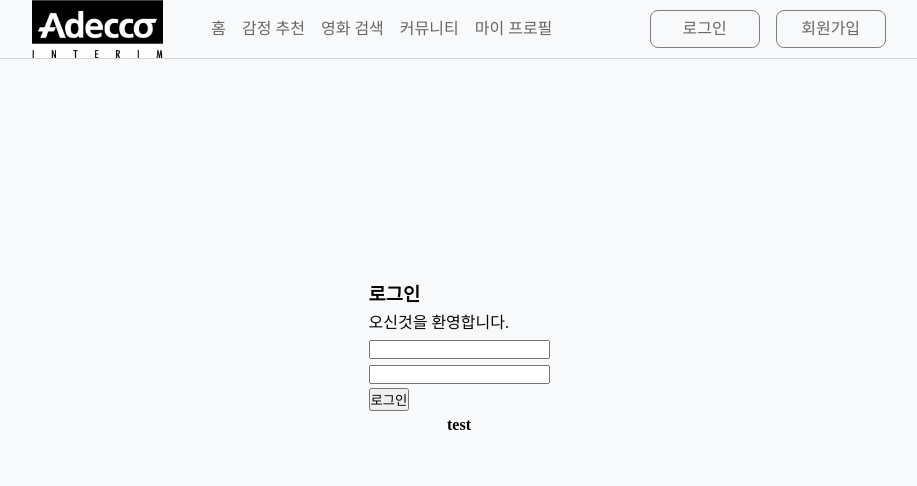
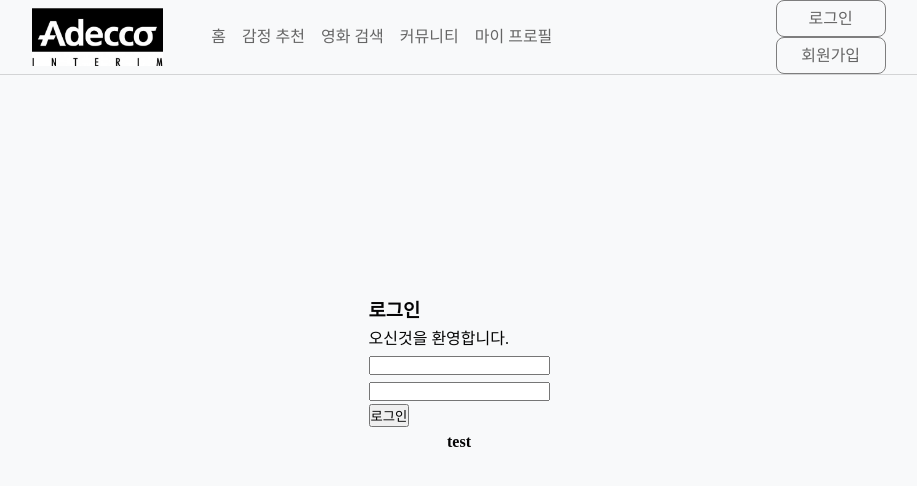
Before and after one commit to kim13245/SSAFY_MovieProject, a Vue app in the folder movie-project/: page /Login in a window 1280 px wide. Shown: the top 486 px of the page, without its empty margins (181-1098 px from the left). Built offline with nearby package versions, Linux system fonts and the light colour scheme.

Commit message:
[woo-login-nav] 로그인 로그아웃 버튼 생성

```diff
--- a/movie-project/src/components/Nav.vue
+++ b/movie-project/src/components/Nav.vue
@@ -26,11 +26,18 @@
                 </li>
                 <!-- li_center를 끝으로 이동 -->
                 <li class="li_center">
-                    <div class="button">
-                        <RouterLink :to="{name:'login'}">로그인</RouterLink>
+                    <div v-if="!isLoggedIn">
+                        <div class="button">
+                            <RouterLink :to="{name:'login'}">로그인</RouterLink>
+                        </div>
+                        <div class="button SignUp">
+                            <a href="">회원가입</a>
+                        </div>
                     </div>
-                    <div class="button SignUp">
-                        <a href="">회원가입</a>
+                    <div v-else>
+                        <div class="button">
+                            <RouterLink :to="{name:'login'}">로그아웃</RouterLink>
+                        </div>
                     </div>
                 </li>
             </ul>
@@ -39,7 +46,30 @@
 </template>
 
 <script setup>
+import { useMovieStore } from '@/stores/movie';
+import { onMounted,ref,computed } from 'vue';
 import { RouterLink, RouterView } from 'vue-router';
+import axios from 'axios';
+const store = useMovieStore()
+
+// 로그인 상태 체크!
+// 페이지 로드 시 로그인 상태 확인
+const isLoggedIn = computed(() => !!store.Token)
+
+// 로그아웃
+const logout = function() {
+    axios ({
+        method:'delete',
+        url:'http://127.0.0.1:8000/api/v1/accounts/logout/',
+    }).then((res) => {
+        console.log('로그아웃')
+    }).catch((err) => {
+        console.error(err)
+    })
+    store.Token = null
+    alert('로그아웃 되었습니다.')
+}
+
 </script>
 
 <style scoped>
--- a/movie-project/src/views/Login.vue
+++ b/movie-project/src/views/Login.vue
@@ -34,7 +34,7 @@ const password = ref(null)
 
 const LoginCheck = function() {
     axios ({
-        method:'get',
+        method:'post`',
         url:'http://127.0.0.1:8000/api/v1/accounts/login/',
         data: {
             username:username.value,
```
